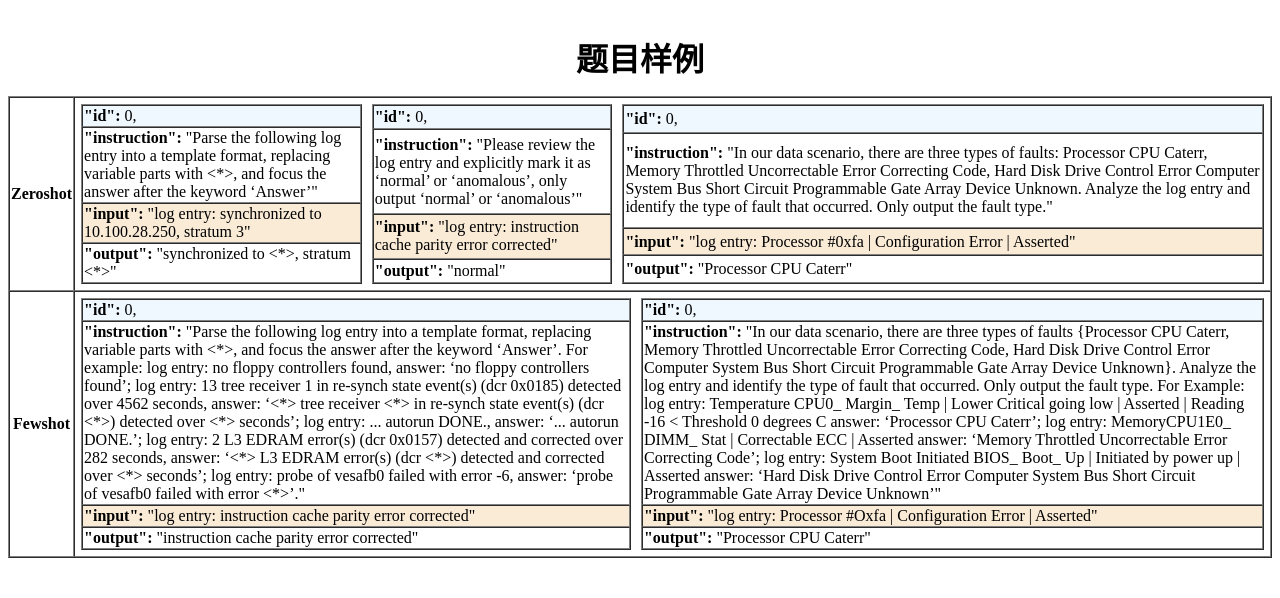
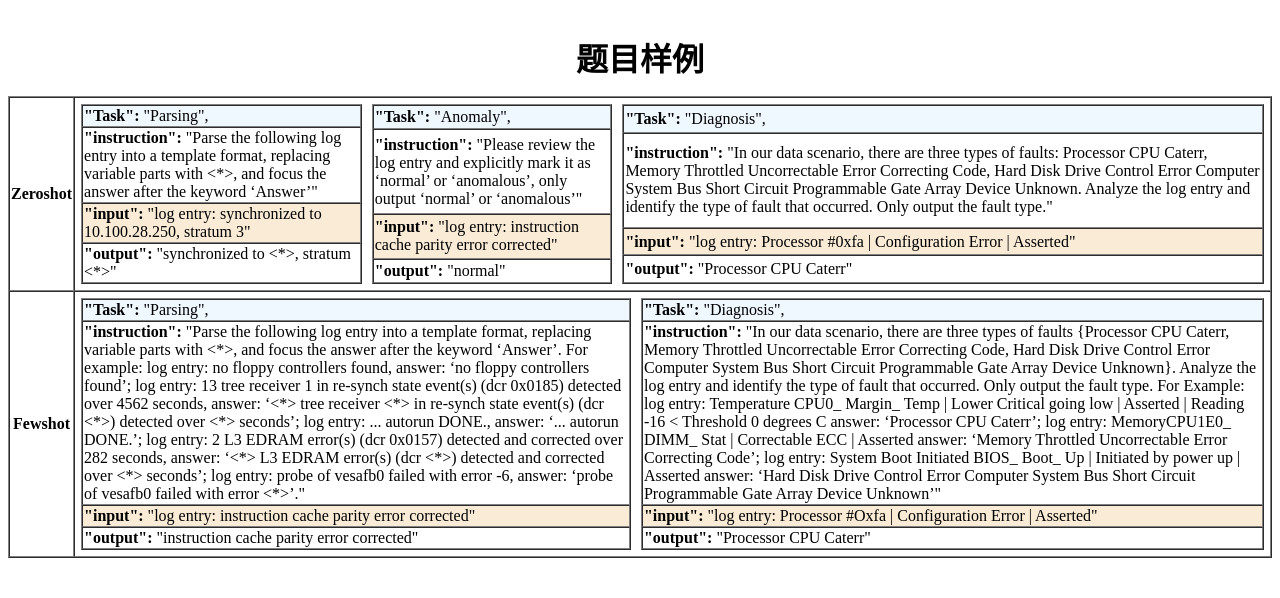
Before and after one commit to LinDuoming/LogEval, a Flask app: page /LogEval/example in a window 1280 px wide. Shown: the part 54-652 px from the top of the page. Run offline with Flask 3, Linux system fonts and the light colour scheme.

Commit message:
Update example.html id->Task

```diff
--- a/templates/example.html
+++ b/templates/example.html
@@ -7,7 +7,7 @@
         <td> <div style="display: flex">
             <table border="1" cellspacing="0" style="margin: 5px">
                 <tr style="background-color: aliceblue;"><td>
-                    <b>"id":</b> 0,
+                    <b>"Task":</b> "Parsing",
                 </td></tr>
                 <tr><td>
                     <b>"instruction":</b> "Parse the following log entry into a template format, replacing variable parts with <*>, and focus the answer after the keyword ‘Answer’"
@@ -21,7 +21,7 @@
             </table>
             <table border="1" cellspacing="0" style="margin: 5px">
                 <tr style="background-color: aliceblue;"><td>
-                    <b>"id":</b> 0,
+                    <b>"Task":</b> "Anomaly",
                 </td></tr>
                 <tr><td>
                     <b>"instruction":</b> "Please review the log entry and explicitly mark it as ‘normal’ or ‘anomalous’, only output ‘normal’ or ‘anomalous’"
@@ -35,7 +35,7 @@
             </table>
             <table border="1" cellspacing="0" style="margin: 5px">
                 <tr style="background-color: aliceblue;"><td>
-                    <b>"id":</b> 0,
+                    <b>"Task":</b> "Diagnosis",
                 </td></tr>
                 <tr><td>
                     <b>"instruction":</b>  "In our data scenario, there are three types of faults: Processor CPU Caterr, Memory Throttled Uncorrectable Error Correcting Code, Hard Disk Drive Control Error Computer System Bus Short Circuit Programmable Gate Array Device Unknown. Analyze the log entry and identify the type of fault that occurred. Only output the fault type."
@@ -54,7 +54,7 @@
         <td> <div style="display: flex">
             <table border="1" cellspacing="0" style="margin: 5px">
                 <tr style="background-color: aliceblue;"><td>
-                    <b>"id":</b> 0,
+                    <b>"Task":</b> "Parsing",
                 </td></tr>
                 <tr><td>
                     <b>"instruction":</b> "Parse the following log entry into a template format, replacing variable parts with <*>, and focus the answer after the keyword ‘Answer’. For example: log entry: no floppy controllers found, answer: ‘no floppy controllers found’; log entry: 13 tree receiver 1 in re-synch state event(s) (dcr 0x0185) detected over 4562 seconds, answer: ‘<*> tree receiver <*> in re-synch state event(s) (dcr <*>) detected over <*> seconds’; log entry: ... autorun DONE., answer: ‘... autorun DONE.’; log entry: 2 L3 EDRAM error(s) (dcr 0x0157) detected and corrected over 282 seconds, answer: ‘<*> L3 EDRAM error(s) (dcr <*>) detected and corrected over <*> seconds’; log entry: probe of vesafb0 failed with error -6, answer: ‘probe of vesafb0 failed with error <*>’."
@@ -68,7 +68,7 @@
             </table>
             <table border="1" cellspacing="0" style="margin: 5px">
                 <tr style="background-color: aliceblue;"><td>
-                    <b>"id":</b> 0,
+                    <b>"Task":</b> "Diagnosis",
                 </td></tr>
                 <tr><td>
                     <b>"instruction":</b> "In our data scenario, there are three types of faults {Processor CPU Caterr, Memory Throttled Uncorrectable Error Correcting Code, Hard Disk Drive Control Error Computer System Bus Short Circuit Programmable Gate Array Device Unknown}. Analyze the log entry and identify the type of fault that occurred. Only output the fault type. For Example: log entry: Temperature CPU0_ Margin_ Temp | Lower Critical going low | Asserted | Reading -16 < Threshold 0 degrees C answer: ‘Processor CPU Caterr’; log entry: MemoryCPU1E0_ DIMM_ Stat | Correctable ECC | Asserted answer: ‘Memory Throttled Uncorrectable Error Correcting Code’; log entry: System Boot Initiated BIOS_ Boot_ Up | Initiated by power up | Asserted answer: ‘Hard Disk Drive Control Error Computer System Bus Short Circuit Programmable Gate Array Device Unknown’"
```
